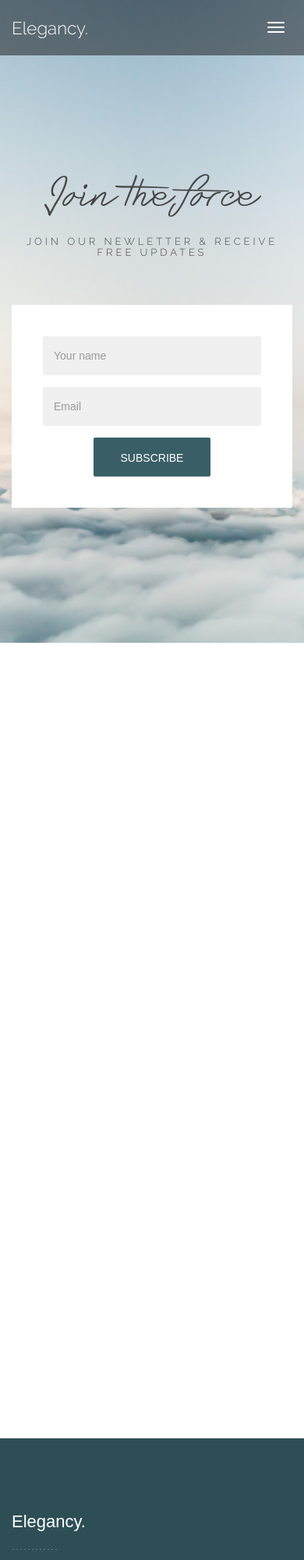
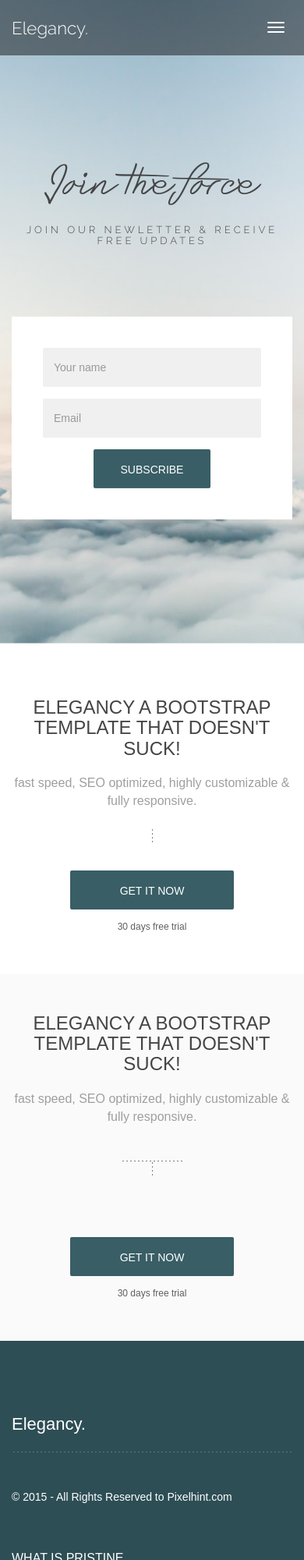
Before and after one commit to YandyViera/LandingProject, a website: page src/index.html at #/landing in a window 390 px wide. Shown: the top 2000 px of the page at 78% size. Drawn offline with nearby package versions, Linux system fonts and the light colour scheme; some packages are replaced by stand-ins of ours.

Commit message:
-Created landing general layout and sections styles -Finished Get It Now section

```diff
--- a/src/app/core/footer/footer.less
+++ b/src/app/core/footer/footer.less
@@ -6,23 +6,23 @@
   padding-top: 95px;
 }
 
-.info{
+.info {
   font-size: .875em;
 }
 
-.footer-list-group{
+.footer-list-group {
   padding-right: 10px;
 
-  .list-group-item{
+  .list-group-item {
     margin: 0;
     background-color: transparent;
     border: none;
     padding: 7px 0;
 
-    a{
+    a {
       color: #fff;
 
-      &:hover{
+      &:hover {
         color: #fff;
         text-decoration: none;
       }
@@ -30,61 +30,73 @@
   }
 }
 
-.connect-group .list-group-item{
+.connect-group .list-group-item {
   padding: 0 0 7px 0;
 }
 
-.footer-spacing{
+.footer-spacing {
   line-height: 2.45;
   padding-right: 20px;
 }
 
-.footer-title-brand, .footer-title{
+.footer-title-brand, .footer-title {
   margin-top: 0;
   margin-bottom: 40px;
 
-  &:after{
+  &:after {
     content: "";
     display: flex;
     position: relative;
     width: 58px;
     height: 1px;
-    .BorderDottedSpaced(to right, #96a7aa);
+    .BorderDottedSpacedH(#96a7aa, bottom);
   }
 }
 
-.footer-title-brand{
+.footer-title-brand {
   font-size: 22px;
   padding-bottom: 23px;
 
-  &:after{
+  &:after {
     bottom: -23px;
   }
 }
 
-.footer-title{
+.footer-title {
   font-size: 16px;
   text-transform: uppercase;
   padding-bottom: 30px;
 
-  &:after{
+  &:after {
     bottom: -30px;
   }
 }
 
-.back-to-top-section{
+.back-to-top-section {
   margin: 70px auto 0;
   max-width: 580px;
   height: 130px;
   position: relative;
   text-align: center;
 
-  &:before{
+  &:before {
     content: "";
     display: flex;
     position: relative;
     height: 1px;
     top: 0;
-    .BorderDottedSpaced(to right, #96a7aa);
+    .BorderDottedSpacedH(#96a7aa, bottom);
   }
 }
+
+@media (max-width: 768px) {
+  .info {
+    margin-bottom: 45px;
+  }
+
+  .footer-title-brand, .footer-title {
+    &:after {
+      width: 100%;
+    }
+  }
+}
--- a/src/app/modules/landing/pages/landing.less
+++ b/src/app/modules/landing/pages/landing.less
@@ -0,0 +1,74 @@
+.landing-section {
+  padding: 90px 0;
+  position: relative;
+  background-color: #fff;
+  text-align: center;
+
+  &.section-small{
+    .title-area {
+      margin-bottom: 40px;
+    }
+  }
+}
+
+.landing-section-gray{
+  background-color: @color-main;
+}
+
+.title-area{
+  margin-bottom: 90px;
+}
+
+.title-text{
+  font-size: 1.5em;
+  text-transform: uppercase;
+  margin: 0 0 20px;
+}
+
+.description{
+  color: @color-font-gray;
+  margin: 0;
+}
+
+.button-get-started{
+  margin-bottom: 10px;
+}
+
+.mini-link{
+  font-size: .75em;
+  color: #5f5f5f;
+
+  &:hover{
+    color: #5f5f5f;
+  }
+}
+
+.separator{
+  position: relative;
+  display: inline-block;
+  margin-top: 30px;
+}
+
+.horizontal-separator{
+  display: inline-block;
+  width: 80px;
+  height: 1px;
+  .BorderDottedSpacedH(#000, bottom);
+}
+
+.vertical-separator{
+  display: inline-block;
+  width: 1px;
+  height: 20px;
+  top: 100%;
+  left: 50%;
+  position: absolute;
+  margin-top: -8px;
+  .BorderDottedSpacedV(#000, right);
+}
+
+@media (max-width: 780px) {
+  .landing-section {
+    padding: 50px 0;
+  }
+}
--- a/src/app/modules/landing/pages/landing.module.html
+++ b/src/app/modules/landing/pages/landing.module.html
@@ -1,11 +1,42 @@
-<div class="container">
-    <p>Insertando el landing</p>
-    Ves el landing?
-    <input type="checkbox" ng-model="respuesta">
-    <div ng-hide="respuesta">
-        <h2>Me esforzare más!</h2>
+<div class="landing-wrapper">
+    <!-- Start Get it Now Area -->
+    <div class="landing-section section-small section-get-started">
+        <div class="container">
+            <div class="title-area">
+                <h2 class="title-text">Elegancy a Bootstrap template that doesn't suck!</h2>
+
+                <p class="description"> fast speed, SEO optimized, highly customizable & fully responsive.</p>
+
+                <div class="separator">
+                    <i class="vertical-separator"></i>
+                </div>
+            </div>
+
+            <div class="button-get-started">
+                <a href="#" class="btn default-btn lg-btn">get it now</a>
+            </div>
+            <a href="#" class="mini-link">30 days free trial</a>
+        </div>
     </div>
-    <div ng-show="respuesta">
-        <h2>Felicidades!</h2>
+    <!-- End Get it Now Area -->
+
+    <div class="landing-section landing-section-gray section-get-started">
+        <div class="container">
+            <div class="title-area">
+                <h2 class="title-text">Elegancy a Bootstrap template that doesn't suck!</h2>
+
+                <p class="description"> fast speed, SEO optimized, highly customizable & fully responsive.</p>
+
+                <div class="separator">
+                    <i class="horizontal-separator"></i>
+                    <i class="vertical-separator"></i>
+                </div>
+            </div>
+
+            <div class="button-get-started">
+                <a href="#" class="btn default-btn lg-btn">get it now</a>
+            </div>
+            <a href="#" class="mini-link">30 days free trial</a>
+        </div>
     </div>
 </div>
--- a/src/app/shared/components/buttons/button.less
+++ b/src/app/shared/components/buttons/button.less
@@ -13,3 +13,7 @@
     color: #fff;
   }
 }
+
+.lg-btn{
+  width: 210px;
+}
--- a/src/app/shared/components/forms/form-inline/form-inline.less
+++ b/src/app/shared/components/forms/form-inline/form-inline.less
@@ -30,12 +30,16 @@
     }
 
     .col-sm-2{
-      width: 25%;
+      width: 24.9%;
     }
 
     .form-group{
       margin-bottom: 0;
     }
+
+    .default-btn{
+      width: 100%;
+    }
   }
 
 }
--- a/src/app/shared/components/scrolls/back-to-top/back-to-top.less
+++ b/src/app/shared/components/scrolls/back-to-top/back-to-top.less
@@ -8,12 +8,16 @@
   color: #aaccdd;
   text-transform: uppercase;
   line-height: 2;
+  padding: 0 10px;
+  .BorderRadius(3px);
   .HorizontalAlign;
   .TransitionForAllBrowser(0.3s all linear);
 
   &:hover {
     opacity: 1;
     cursor: pointer;
+    background-color: rgba(0,0,0,.1);
+    color: #fff;
   }
 
   i {
--- a/src/assets/css/app.less
+++ b/src/assets/css/app.less
@@ -16,3 +16,6 @@
 @import "../../app/shared/components/forms/forms";
 @import "../../app/shared/components/scrolls/back-to-top/back-to-top";
 //-----
+//MODULES STYLES-----
+@import "../../app/modules/landing/pages/landing";
+//-----
--- a/src/assets/css/main.less
+++ b/src/assets/css/main.less
@@ -31,5 +31,6 @@ textarea {
 .section {
   padding: 50px 0;
   position: relative;
-  background-color: #FFFFFF
+  background-color: #fff;
+  text-align: center;
 }
--- a/src/assets/css/utils.less
+++ b/src/assets/css/utils.less
@@ -110,9 +110,16 @@
   box-shadow: @properties;
 }
 
-.BorderDottedSpaced(@direction, @color){
-  background-image: linear-gradient(@direction, @color 15%, rgba(255, 255, 255, 0) 0%);
-  background-position: top;
+.BorderDottedSpacedH(@color, @position){
+  background-image: linear-gradient(to right, @color 15%, rgba(255, 255, 255, 0) 0%);
+  background-position: @position;
   background-size: 5px 1px;
   background-repeat: repeat-x;
 }
+
+.BorderDottedSpacedV(@color, @position){
+  background-image: linear-gradient(to bottom, @color 15%, rgba(255, 255, 255, 0) 0%);
+  background-position: @position;
+  background-size: 1px 5px;
+  background-repeat: repeat-y;
+}
--- a/src/assets/css/vars.less
+++ b/src/assets/css/vars.less
@@ -23,6 +23,8 @@
 @color-gray-soft: #f0f0f0;
 @color-gray-dark: #e6e5e5;
 
+@color-font-gray: #9f9f9f;
+
 @color-external-link-bg: #fff;
 
 @color-background-selection: #afe0ea;
--- a/src/index.html
+++ b/src/index.html
@@ -36,13 +36,10 @@
 <body>
 <navigation></navigation>
 
+<div ng-include="'app/core/header/header.component.html'"></div>
 
-<div ng-include="'app/core/header/header.component.html'"></div>
-<!--
 <div ng-view></div>
--->
 
-<div style="height: 1000px"></div>
 <div ng-include="'app/core/footer/footer.component.html'"></div>
 
 <!-- ASSETS -->
```
Also changed, not shown: src/assets/css/app.css.
